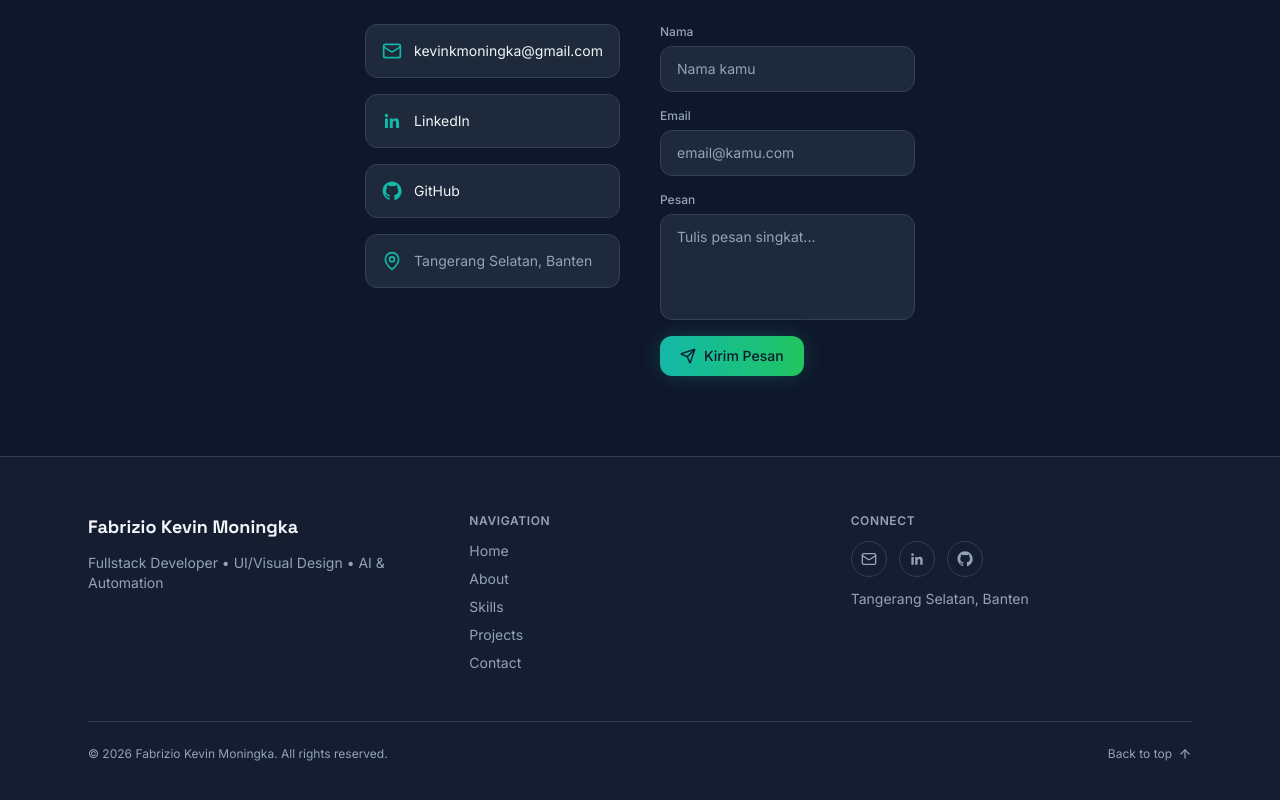
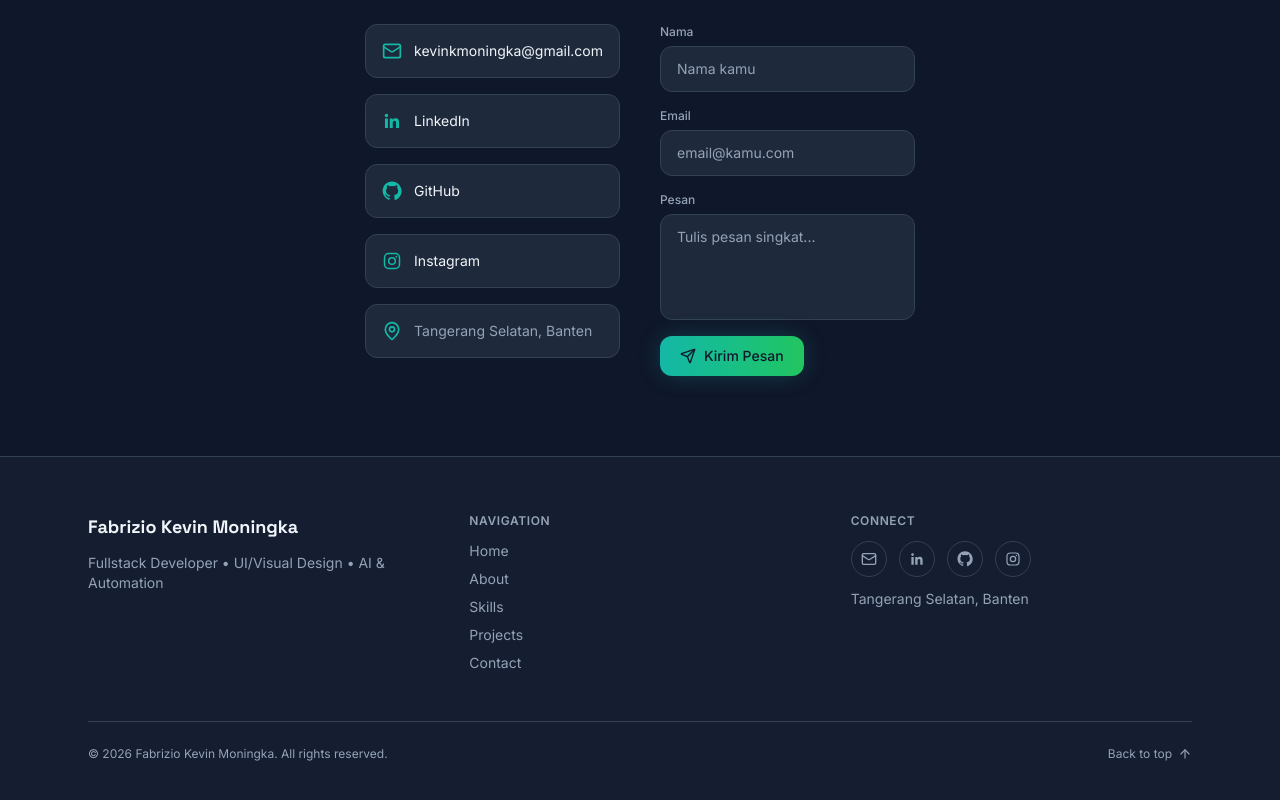
Before and after one commit to fabriziomoningka-13/portfolio-ai, a Next.js app: page / in a window 1280 px wide. Shown: the part 2967-3767 px from the top of the page. Built offline with nearby package versions, Linux system fonts and the light colour scheme.

Commit message:
tambah link Instagram

```diff
--- a/components/Contact.tsx
+++ b/components/Contact.tsx
@@ -4,7 +4,7 @@ import { useRef, useState } from "react";
 import emailjs from "@emailjs/browser";
 import { Mail, MapPin, Send } from "lucide-react";
 import { Button } from "@/components/ui/button";
-import { GithubIcon, LinkedinIcon } from "@/components/icons";
+import { GithubIcon, LinkedinIcon, InstagramIcon } from "@/components/icons";
 import { Reveal } from "@/components/Reveal";
 import profile from "@/data/profile.json";
 
@@ -67,6 +67,15 @@ export function Contact() {
           >
             <GithubIcon className="size-5 text-teal-primary" aria-hidden="true" />
             GitHub
+          </a>
+          <a
+            href={profile.contact.instagram}
+            target="_blank"
+            rel="noopener noreferrer"
+            className="flex items-center gap-3 rounded-xl border border-border bg-dark-surface p-4 text-sm text-text-primary transition-colors hover:border-teal-primary focus-visible:outline-none focus-visible:ring-2 focus-visible:ring-teal-primary"
+          >
+            <InstagramIcon className="size-5 text-teal-primary" aria-hidden="true" />
+            Instagram
           </a>
           <div className="flex items-center gap-3 rounded-xl border border-border bg-dark-surface p-4 text-sm text-text-muted">
             <MapPin className="size-5 text-teal-primary" aria-hidden="true" />
--- a/components/Footer.tsx
+++ b/components/Footer.tsx
@@ -1,7 +1,7 @@
 import Link from "next/link";
 import { Mail, ArrowUp } from "lucide-react";
 import profile from "@/data/profile.json";
-import { GithubIcon, LinkedinIcon } from "@/components/icons";
+import { GithubIcon, LinkedinIcon, InstagramIcon } from "@/components/icons";
 
 const navLinks = [
   { href: "/#home", label: "Home" },
@@ -15,6 +15,7 @@ const socialLinks = [
   { href: `mailto:${profile.contact.email}`, label: "Email", icon: Mail },
   { href: profile.contact.linkedin, label: "LinkedIn", icon: LinkedinIcon },
   { href: profile.contact.github, label: "GitHub", icon: GithubIcon },
+  { href: profile.contact.instagram, label: "Instagram", icon: InstagramIcon },
 ];
 
 export function Footer() {
--- a/components/icons.tsx
+++ b/components/icons.tsx
@@ -13,3 +13,13 @@ export function LinkedinIcon({ className }: { className?: string }) {
     </svg>
   );
 }
+
+export function InstagramIcon({ className }: { className?: string }) {
+  return (
+    <svg viewBox="0 0 24 24" fill="none" stroke="currentColor" strokeWidth="1.8" className={className}>
+      <rect x="3" y="3" width="18" height="18" rx="5" />
+      <circle cx="12" cy="12" r="4" />
+      <circle cx="17.2" cy="6.8" r="1.1" fill="currentColor" stroke="none" />
+    </svg>
+  );
+}
--- a/data/profile.json
+++ b/data/profile.json
@@ -139,6 +139,7 @@
     "email": "kevinkmoningka@gmail.com",
     "linkedin": "https://linkedin.com/in/fabrizio-kevin-moningka-710598419",
     "github": "https://github.com/fabriziomoningka-13",
+    "instagram": "https://www.instagram.com/fabriziokevinn",
     "location": "Tangerang Selatan, Banten"
   }
 }
```
